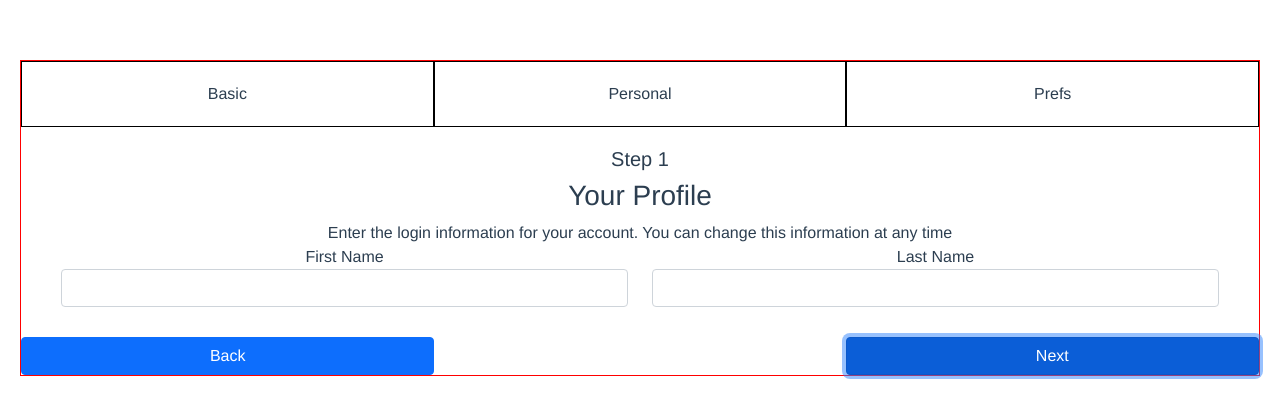
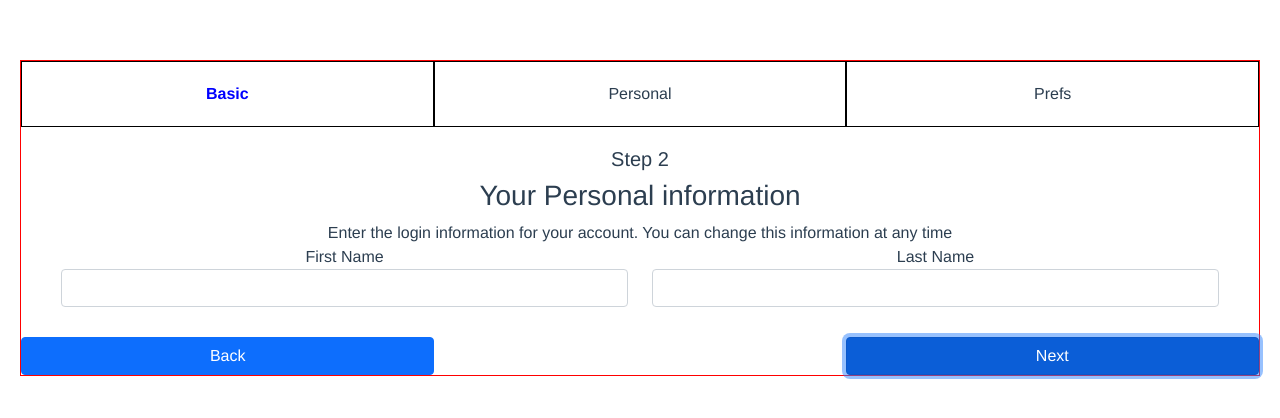
Before and after one commit to AzureDominus/clara-q1, a Vue app in the folder q1/: page / in a window 1280 px wide. Both pictures are taken after a click on the button "Next". Shown: the top 418 px of the page. Built offline with nearby package versions, Linux system fonts and the light colour scheme.

Commit message:
Component updates

```diff
--- a/q1/src/components/Personal.vue
+++ b/q1/src/components/Personal.vue
@@ -1,5 +1,24 @@
 <template>
-  <div>This is personal</div>
+  <div class="tab-content">
+      <div class="row">
+          <div class="col">
+              <h5 class="tab-content-step">Step 2</h5>
+              <h3 class="tab-content-title">Your Personal information</h3>
+              <span class="tab-content-desc">Enter the login information for your account.
+                  You can change this information at any time</span>
+          </div>
+      </div>
+      <div class="row">
+        <div class="col-6">
+            <label for="fname">First Name</label>
+            <input id="fname" class="tab-container-input form-control">
+        </div>
+        <div class="col-6">
+            <label for="lname">Last Name</label>
+            <input id="lname" class="tab-container-input form-control">
+        </div>
+      </div>
+  </div>
 </template>
 
 <script>
@@ -8,6 +27,6 @@ export default {
 }
 </script>
 
-<style scoped lang="sass">
+<style scoped lang="scss">
 
 </style>
--- a/q1/src/components/Prefs.vue
+++ b/q1/src/components/Prefs.vue
@@ -1,5 +1,24 @@
 <template>
-  <div>This is prefs</div>
+  <div class="tab-content">
+      <div class="row">
+          <div class="col">
+              <h5 class="tab-content-step">Step 3</h5>
+              <h3 class="tab-content-title">Preferences</h3>
+              <span class="tab-content-desc">Enter the login information for your account.
+                  You can change this information at any time</span>
+          </div>
+      </div>
+      <div class="row">
+        <div class="col-6">
+            <label for="fname">First Name</label>
+            <input id="fname" class="tab-container-input form-control">
+        </div>
+        <div class="col-6">
+            <label for="lname">Last Name</label>
+            <input id="lname" class="tab-container-input form-control">
+        </div>
+      </div>
+  </div>
 </template>
 
 <script>
@@ -8,6 +27,6 @@ export default {
 }
 </script>
 
-<style scoped lang="sass">
+<style scoped lang="scss">
 
 </style>
--- a/q1/src/components/Tabs.vue
+++ b/q1/src/components/Tabs.vue
@@ -1,37 +1,79 @@
 <template>
 <div class="container-fluid">
     <div class="row">
-        <div class="tab-bar col">Basic</div>
-        <div class="tab-bar col">Personal</div>
-        <div class="tab-bar col">Prefs</div>
+        <div class="tab-bar tab-active col" @click="setTab(0)">Basic</div>
+        <div class="tab-bar col" @click="setTab(1)">Personal</div>
+        <div class="tab-bar col" @click="setTab(2)">Prefs</div>
     </div>
     <div class="row">
       <div class="tab-view-body">
-          <Basic></Basic>
+          <keep-alive>
+            <component :is="currentTab"></component>
+          </keep-alive>
       </div>
     </div>
     <div class="row">
-        <button class="col btn btn-primary">Back</button>
+        <button class="col btn btn-primary" @click="backTab">Back</button>
         <div class="col"></div>
-        <button class="col btn btn-primary">Next</button>
+        <button class="col btn btn-primary" @click="nextTab">Next</button>
     </div>
 </div>
 </template>
 
 <script>
 import Basic from './Basic.vue'
+import Personal from './Personal.vue'
+import Prefs from './Prefs.vue'
 export default {
-  components: { Basic },
+  components: { Basic, Personal, Prefs },
     name: 'Tabs',
+    data: () => ({
+        tabs: ['basic', 'personal', 'prefs'],
+        currentTab: '',
+        tabIndex: 0
+    }),
+    computed: {
+        // currentTab() {
+        //     return this.tabs[0];
+        // }
+    },
+    methods: {
+        setTab(index) {
+            this.tabIndex = index;
+            this.currentTab = this.tabs[index];
+        },
+        nextTab() {
+            if (this.tabs.length - 1 > this.tabIndex) {
+                this.tabIndex++
+                this.currentTab = this.tabs[this.tabIndex]
+            }
+        },
+        backTab() {
+            if (this.tabIndex > 0) {
+                this.tabIndex--
+                this.currentTab = this.tabs[this.tabIndex]
+            }
+        }
+    },
+    mounted() {
+        this.currentTab = this.tabs[this.tabIndex];
+    }
 }
 </script>
 
 <style scoped lang="scss">
 
+$activeColor: blue;
+
     .tab {
         &-bar {
             padding: 20px;
             border: 1px solid black;
+        }
+
+        &-active {
+            color: $activeColor;
+            font-weight: bold;
         }
 
         &-view-body {
```
